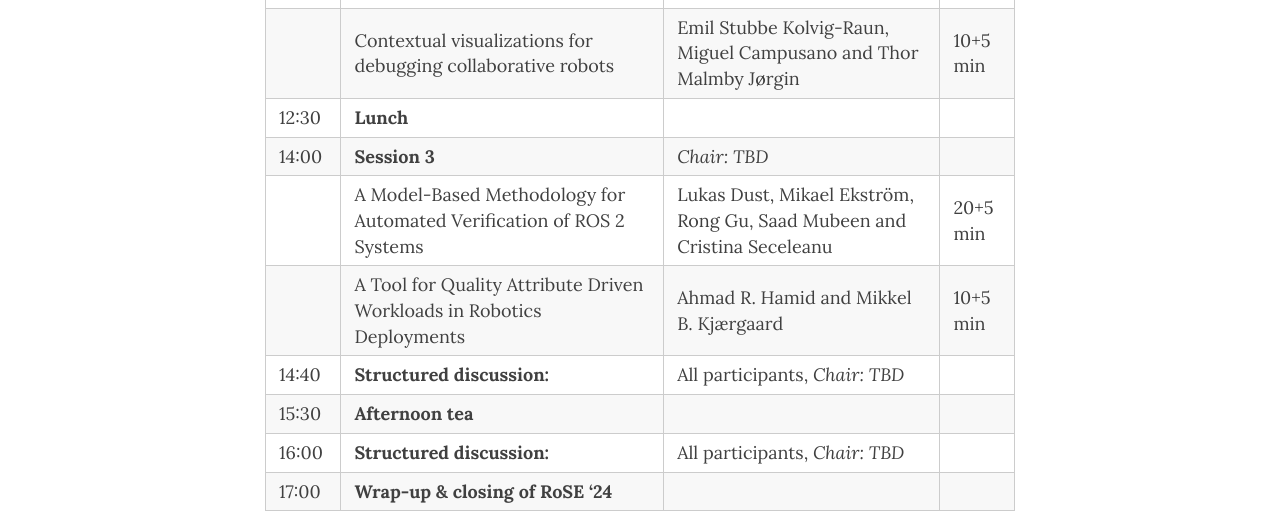
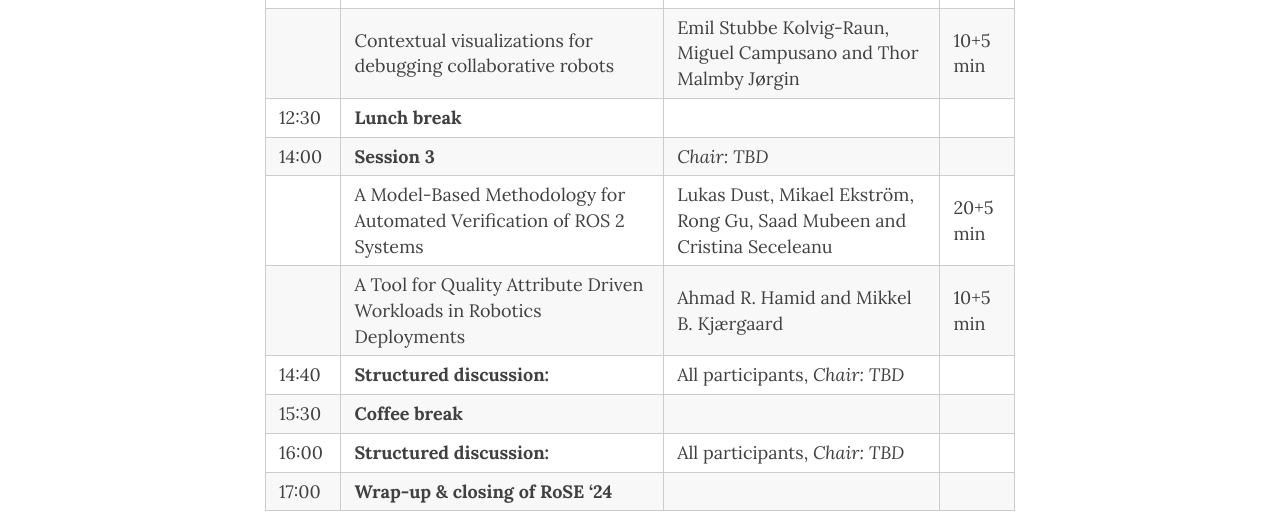
Before and after one commit to rose-workshops/rose-workshops.github.io, a Jekyll site: the page built from rose2024.md, in a window 1280 px wide and 900 px high, scrolled down 2975 px. Shown: the part 154-667 px from the top of the window. Built offline with Jekyll 4.4.1, drawn with Linux system fonts in a browser that asks for light colours; nearby versions of some CDN libraries.

Commit message:
Update rose2024.md

```diff
--- a/rose2024.md
+++ b/rose2024.md
@@ -74,12 +74,12 @@ Times are displayed in AEST (GMT+10).
 | | RoMaViD: Learning Robotic Manipulation from Video Demonstrations | Abhinav Upadhyay, Alpana Dubey and Shubhashis Sengupta |  20+5 min |
 | | Systematic Testing of a ROS Interface Specification Backend | Johannes Mey, Ariel Podlubne, René Schöne, Paul Gottschaldt, Diana Goehringer and Uwe Assmann |  15+5 min |
 | | Contextual visualizations for debugging collaborative robots | Emil Stubbe Kolvig-Raun, Miguel Campusano and Thor Malmby Jørgin |  10+5 min |
-| 12:30 | **Lunch** | |
+| 12:30 | **Lunch break** | |
 | 14:00 | **Session 3** | *Chair: TBD* |
 | | A Model-Based Methodology for Automated Verification of ROS 2 Systems | Lukas Dust, Mikael Ekström, Rong Gu, Saad Mubeen and Cristina Seceleanu |  20+5 min |
 | | A Tool for Quality Attribute Driven Workloads in Robotics Deployments | Ahmad R. Hamid and Mikkel B. Kjærgaard | 10+5 min |
 | 14:40 | **Structured discussion:** | All participants, *Chair: TBD* |
-| 15:30 | **Afternoon tea** | |
+| 15:30 | **Coffee break** | |
 | 16:00 | **Structured discussion:** | All participants, *Chair: TBD* |
 | 17:00 | **Wrap-up & closing of RoSE '24** | |
 
```
